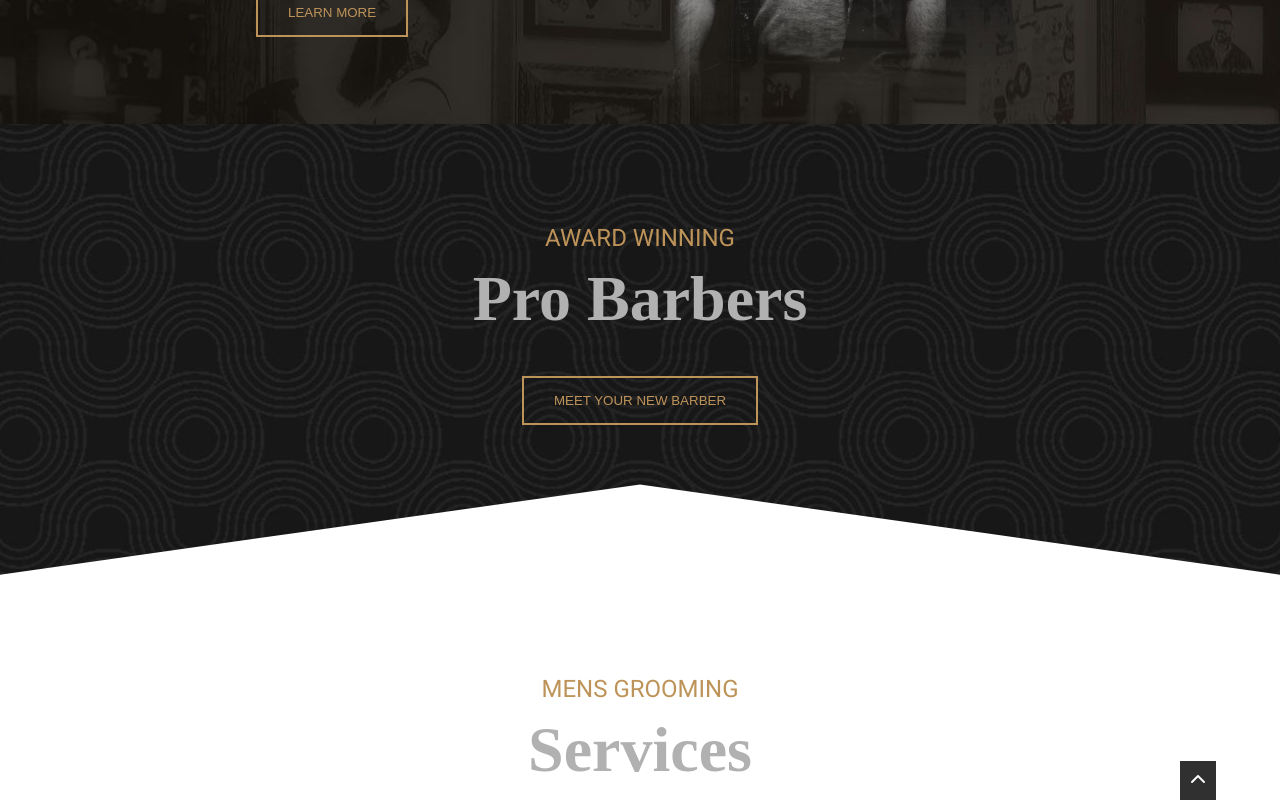
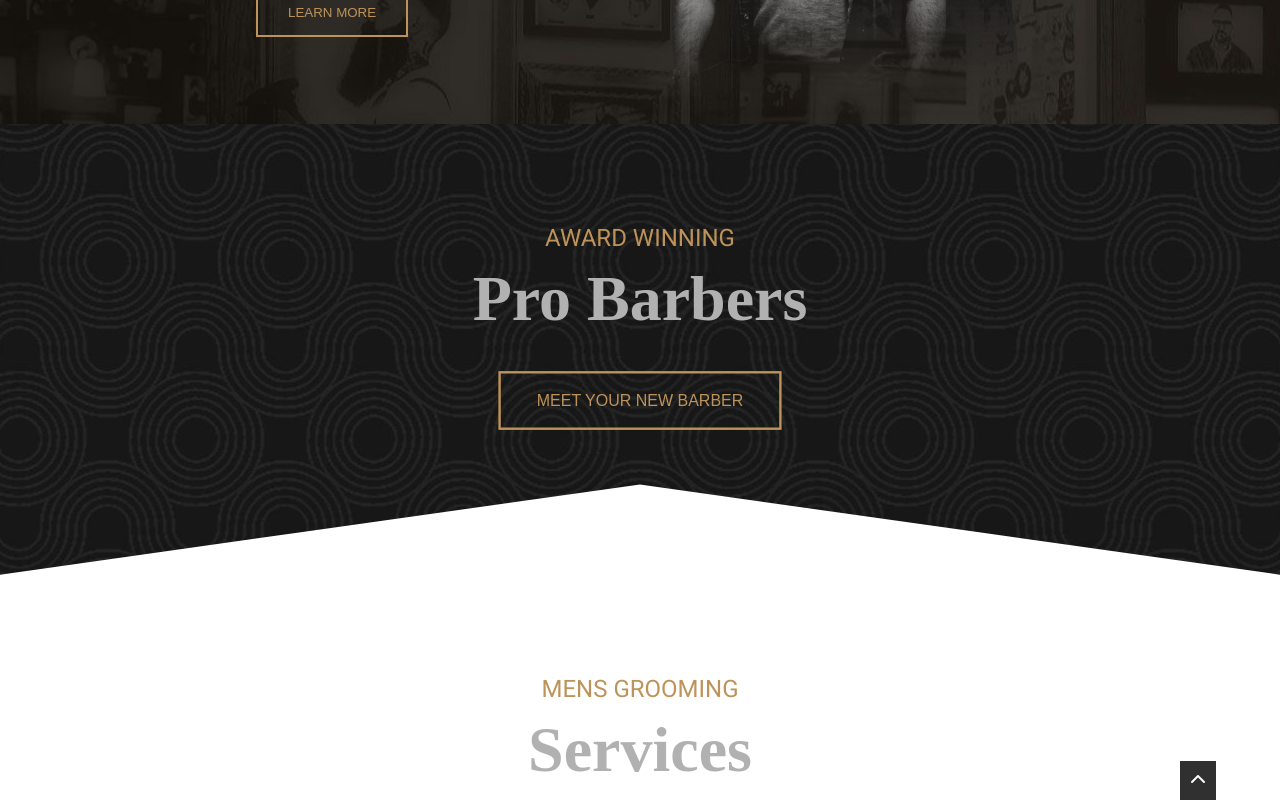
Before and after one commit to E-Lop/proj-html-vuejs, a Vue app: page / in a window 1280 px wide. In both pictures the pointer is over the button "MEET YOUR NEW BARBER". Shown: the part 484-1284 px from the top of the page. Built offline with nearby package versions, Linux system fonts and the light colour scheme.

Commit message:
esteso hover a tutti i golden_btn

```diff
--- a/src/assets/style/common.scss
+++ b/src/assets/style/common.scss
@@ -37,6 +37,9 @@ a {
   background-color: transparent;
   text-align: center;
 }
+.golden_btn:hover {
+  transform: scale(1.2);
+}
 // stile generale per le parti con il testo dorato
 .golden_words {
   color: $main_color;
--- a/src/components/MyHeader.vue
+++ b/src/components/MyHeader.vue
@@ -137,9 +137,6 @@ export default {
     font-size: 1.5rem;
     color: $secondary_color;
   }
-  .golden_btn:hover {
-    transform: scale(1.2);
-  }
 }
 
 .header_hero_right {
```
